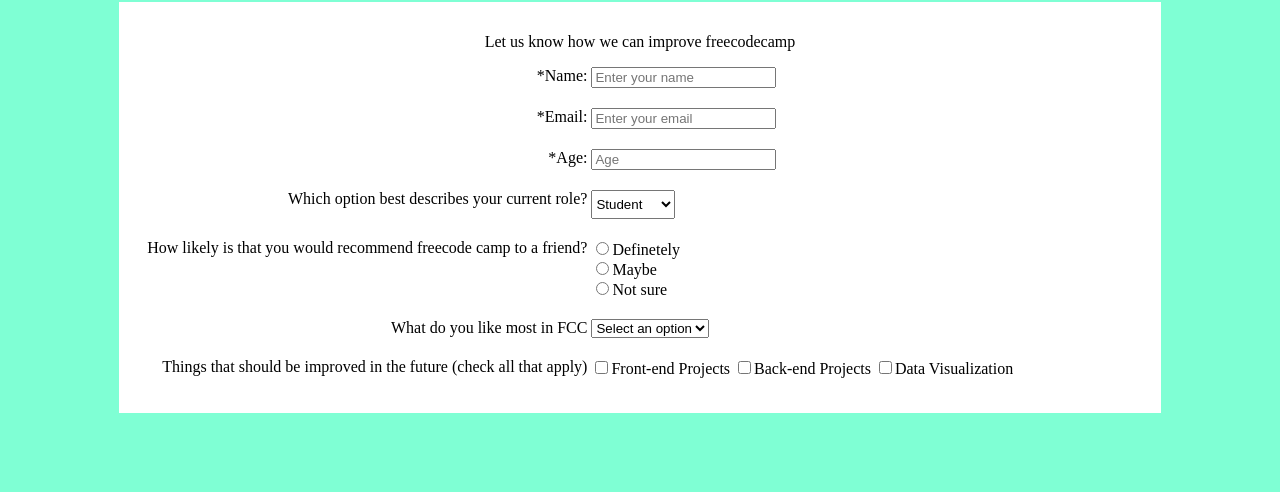
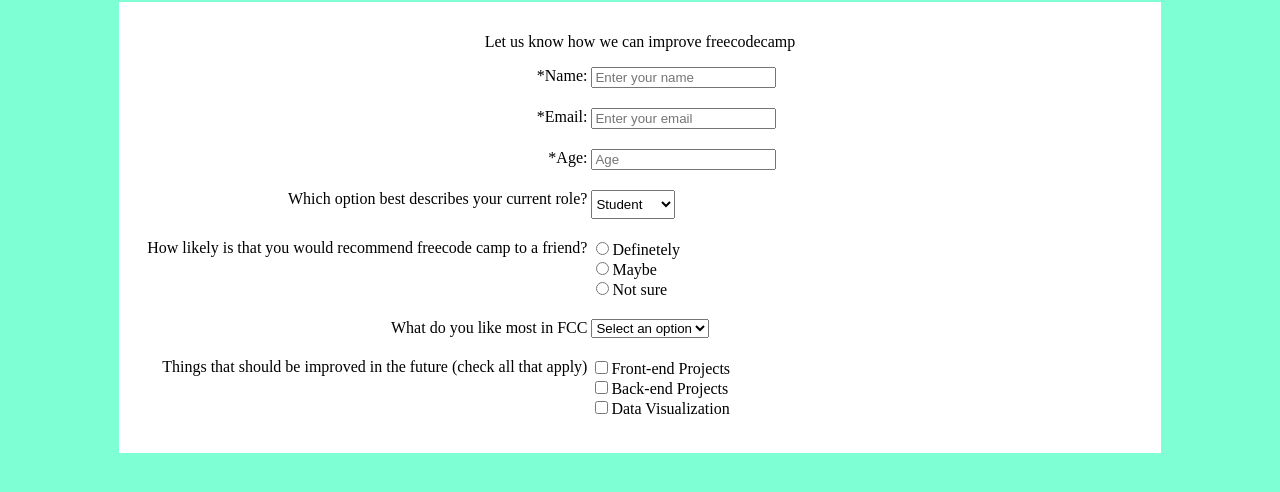
Before and after one commit to peter001-web/Form-on-survey, a plain HTML site: page index.html in a window 1280 px wide. Shown: the part 78-570 px from the top of the page. Drawn offline with Linux system fonts and the light colour scheme.

Commit message:
modified layout of items

```diff
--- a/index.html
+++ b/index.html
@@ -84,9 +84,9 @@
                         <label for="">Things that should be improved in the future (check all that apply)</label>
                     </div>
                     <div class="input-tab">
-                        <input type="checkbox" name="projects" value="Front-end Projects"><label for="">Front-end Projects</label>
-                        <input type="checkbox" name="projects" value="Back-end Projects"><label for="">Back-end Projects</label>
-                        <input type="checkbox" name="projects" value="Data Visualization projects"><label for="">Data Visualization</label>
+                       <div><input type="checkbox" name="projects" value="Front-end Projects"><label for="">Front-end Projects</label></div>
+                        <div><input type="checkbox" name="projects" value="Back-end Projects"><label for="">Back-end Projects</label></div>
+                        <div> <input type="checkbox" name="projects" value="Data Visualization projects"><label for="">Data Visualization</label></div>
                     </div>
             </div>
             </form>
```
